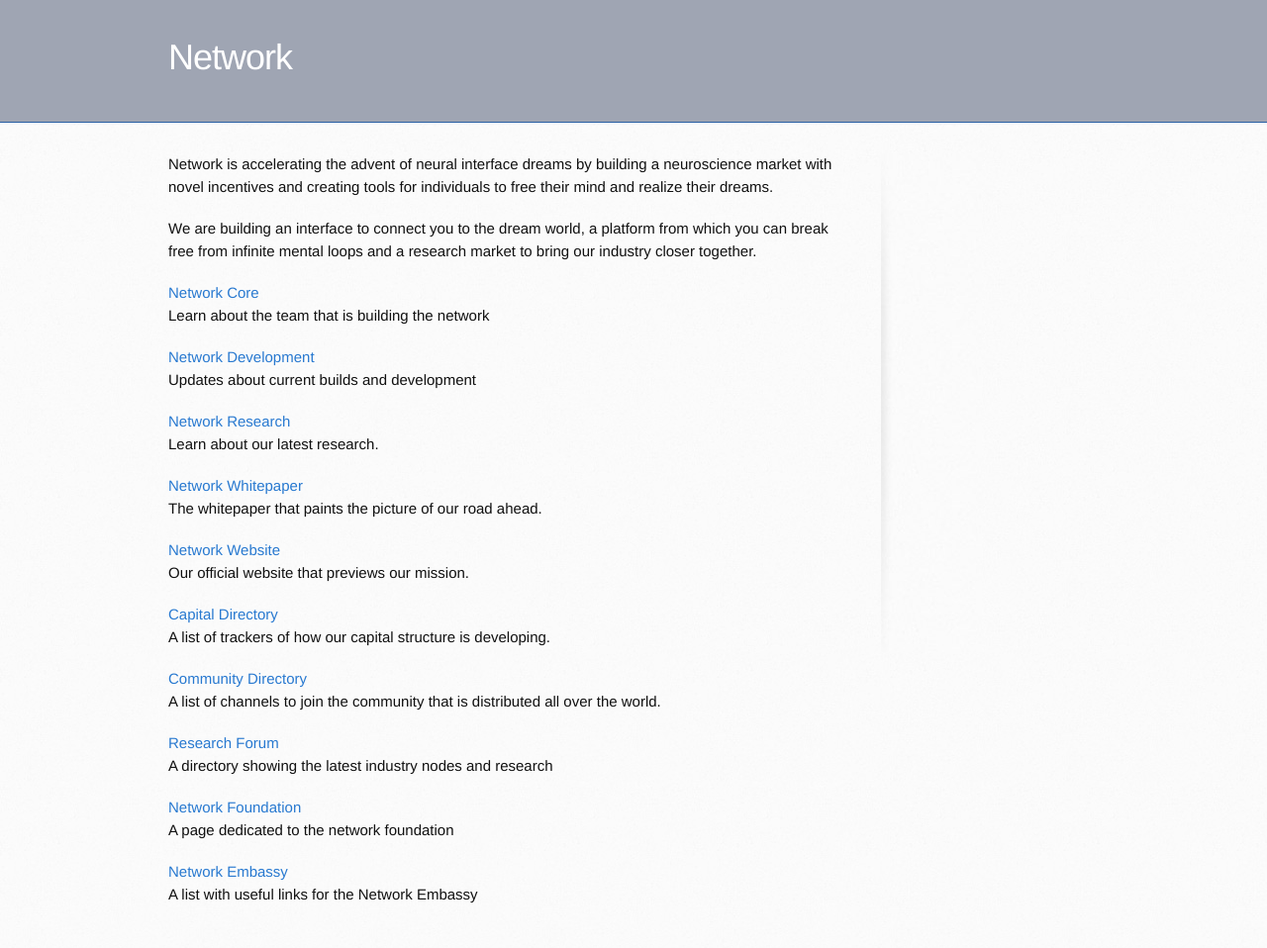
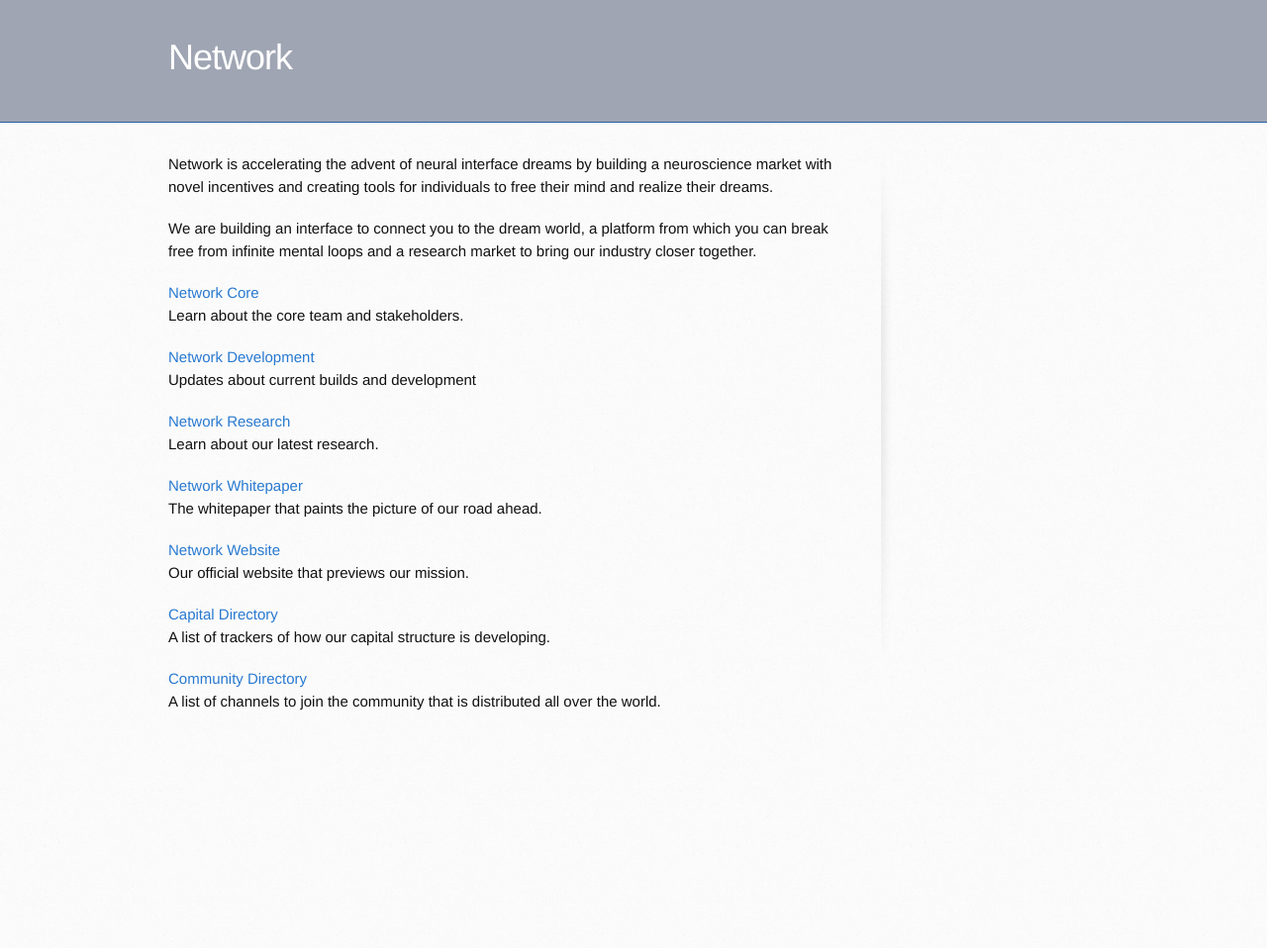
Before and after one commit to networkf/network.github.io, a Jekyll site: the page built from index.md, in a window 1280 px wide. Shown: the whole page at 99% size. Built offline with Jekyll 4.4.1, drawn with Linux system fonts in a browser that asks for light colours; some web fonts are replaced; our own code applies the rules of GitHub Pages for plain Markdown files; the repository's description, which GitHub fills in, is left out; after the commit the page ends 900 px from its top, so only the background shows below that.

Commit message:
Update index.md

```diff
--- a/index.md
+++ b/index.md
@@ -11,7 +11,7 @@ We are building an interface to connect you to the dream world, a platform from
 
 <a href="https://network.com.de/core">Network Core</a>
 <br>
-Learn about the team that is building the network
+Learn about the core team and stakeholders.
 
 <a href="https://network.com.de/dev">Network Development</a>
 <br>
@@ -36,15 +36,3 @@ A list of trackers of how our capital structure is developing.
 <a href="https://network.com.de/community">Community Directory</a>
 <br>
 A list of channels to join the community that is distributed all over the world.
-
-<a href="https://www.network.com.de">Research Forum</a>
-<br>
-A directory showing the latest industry nodes and research
-
-<a href="https://www.network.com.de">Network Foundation</a>
-<br>
-A page dedicated to the network foundation
-
-<a href="https://www.network.com.de">Network Embassy</a>
-<br>
-A list with useful links for the Network Embassy
```
